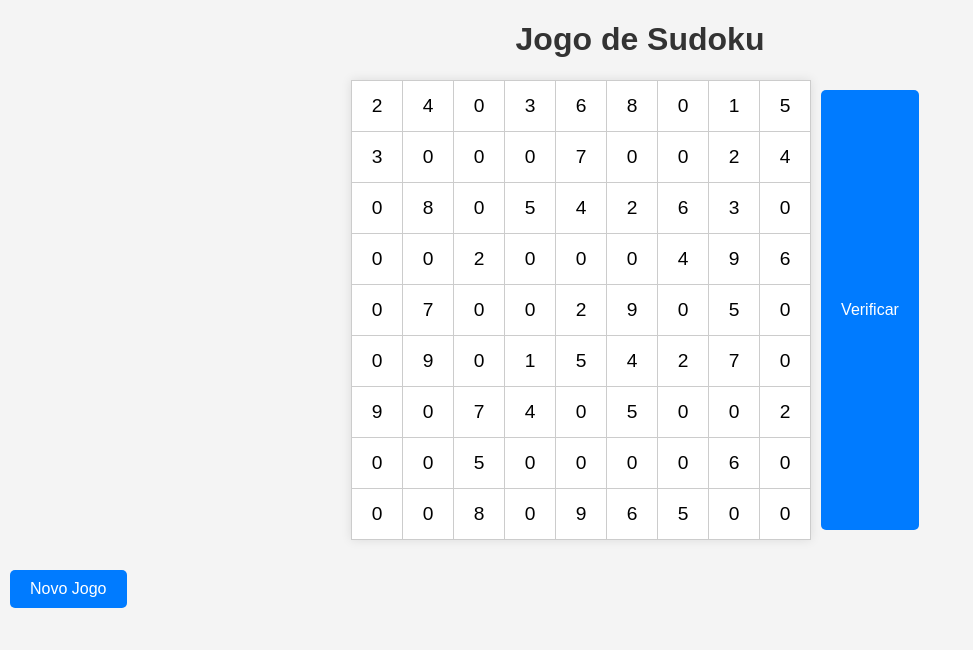
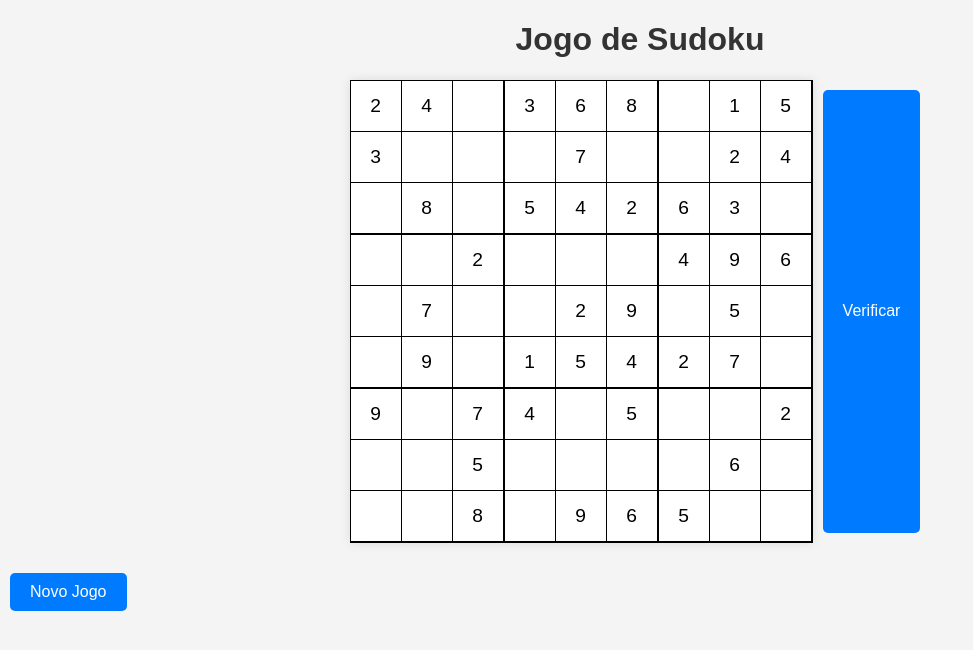
Before and after one commit to drtsilva94/Jogo-Sudoku, a Flask app: page / in a window 1280 px wide. Shown: the top 650 px of the page, without its empty margins (0-973 px from the left). Run offline with Flask 3, Linux system fonts and the light colour scheme.

Commit message:
Adicionar bordas em negrito

```diff
--- a/static/css/styles.css
+++ b/static/css/styles.css
@@ -26,7 +26,7 @@ table {
 }
 
 td {
-    border: 1px solid #ccc;
+    border: 1px solid #000;
     padding: 5px;
     width: 40px;
     height: 40px;
@@ -46,6 +46,24 @@ input[type="text"]:focus {
     border: 1px solid #007bff;
 }
 
+/* Estilo para as bordas de blocos 3x3 */
+tr:nth-of-type(3n) td {
+    border-bottom: 2px solid #000;
+}
+
+td:nth-of-type(3n) {
+    border-right: 2px solid #000;
+}
+
+tr:nth-of-type(9) td {
+    border-bottom: 2px solid #000;
+}
+
+td:nth-of-type(9) {
+    border-right: 2px solid #000;
+}
+
+
 button {
     background-color: #007bff;
     color: #fff;
--- a/templates/sudoku.html
+++ b/templates/sudoku.html
@@ -14,7 +14,7 @@
             <tr>
                 {% for j in range(sudoku[i]|length) %}
                 <td>
-                    <input type="text" name="cell_{{ i }}_{{ j }}" value="{{ sudoku[i][j] }}" maxlength="1">
+                    <input type="text" name="cell_{{ i }}_{{ j }}" value="{{ sudoku[i][j] if sudoku[i][j] != 0 else '' }}" maxlength="1">
                 </td>
                 {% endfor %}
             </tr>
```
